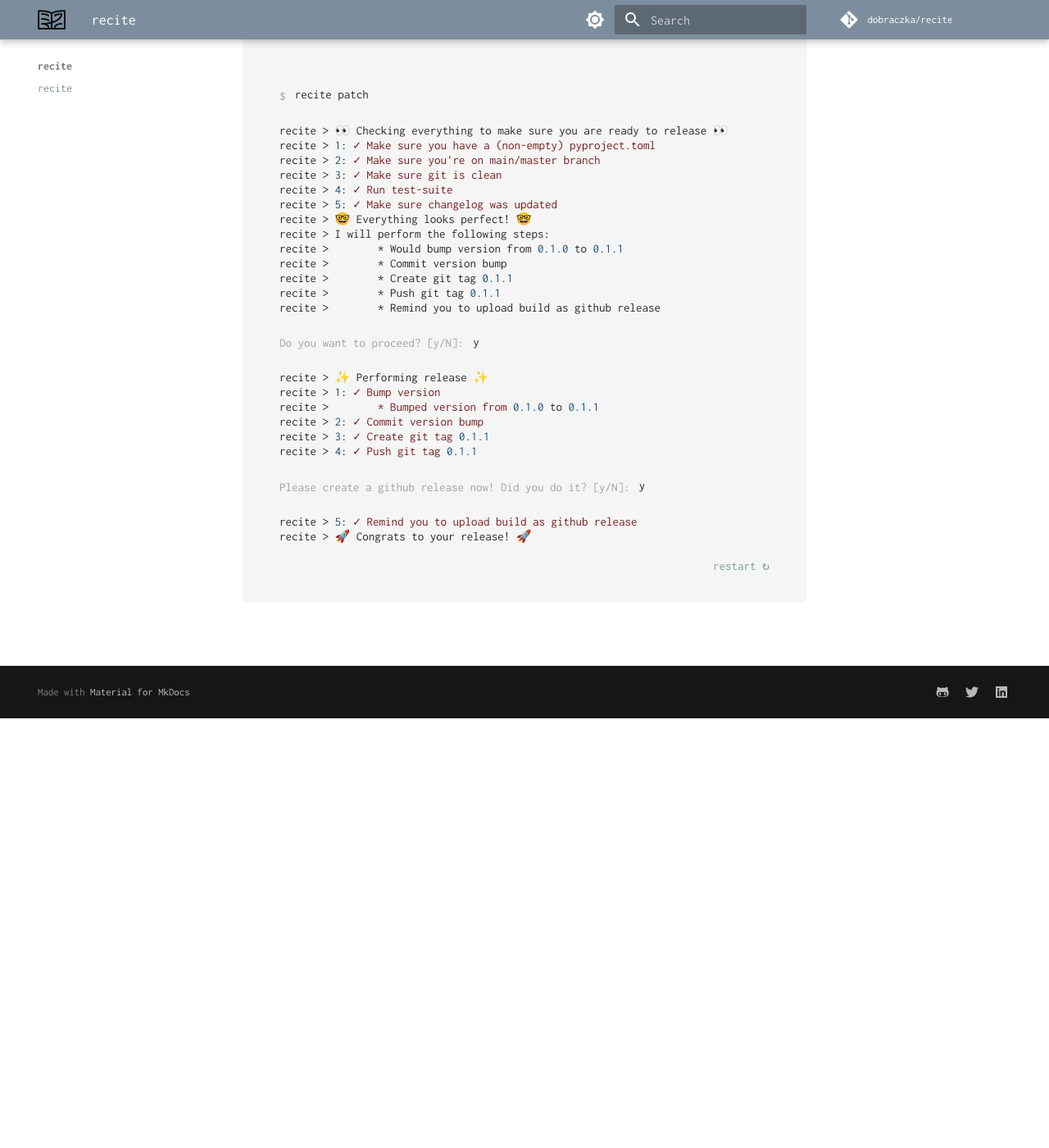
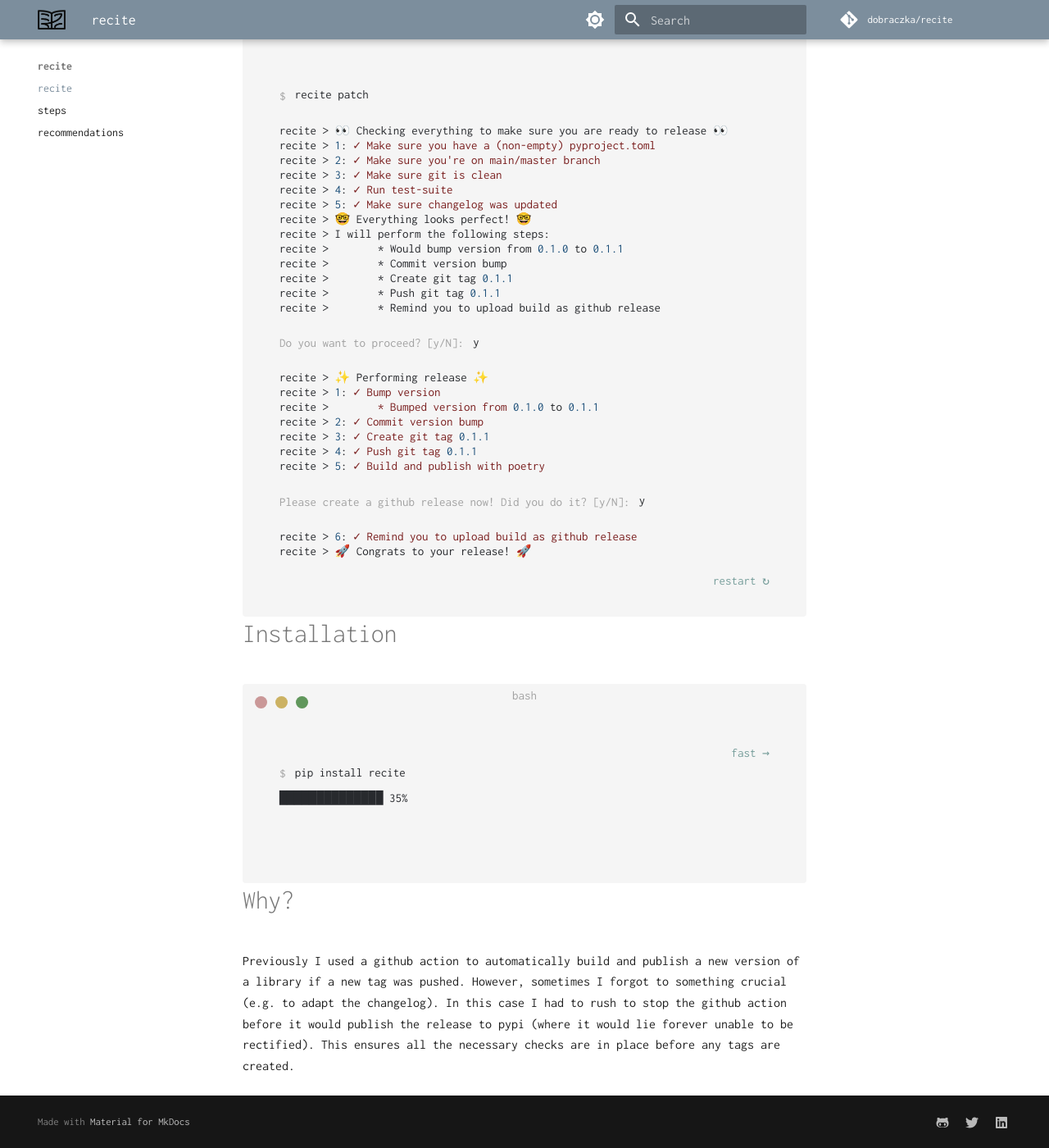
Before and after one commit to dobraczka/recite, an MkDocs documentation site: the page built from docs/index.md, in a window 1280 px wide and 1400 px high, scrolled down 524 px. Shown: the whole window at 82% size. Built offline with MkDocs 1.6.1 and Material for MkDocs 9.7.7, drawn with Linux system fonts in a browser that asks for light colours; comment, search, counter and statistics services are not loaded.

Commit message:
More documentation

````diff
--- a/docs/index.md
+++ b/docs/index.md
@@ -42,10 +42,26 @@
 recite > <span class="termynal-blue-text">2</span>: <span class="termynal-green-text">✓ Commit version bump</span>
 recite > <span class="termynal-blue-text">3</span>: <span class="termynal-green-text">✓ Create git tag</span> <span class="termynal-blue-text">0.1.1</span>
 recite > <span class="termynal-blue-text">4</span>: <span class="termynal-green-text">✓ Push git tag</span> <span class="termynal-blue-text">0.1.1</span>
+recite > <span class="termynal-blue-text">5</span>: <span class="termynal-green-text">✓ Build and publish with poetry</span>
 
 # Please create a github release now! Did you do it? [y/N]:$ y
 
-recite > <span class="termynal-blue-text">5</span>: <span class="termynal-green-text">✓ Remind you to upload build as github release</span>
+recite > <span class="termynal-blue-text">6</span>: <span class="termynal-green-text">✓ Remind you to upload build as github release</span>
 recite > 🚀 Congrats to your release! 🚀
 ```
 </div>
+
+# Installation
+
+<div class="termy">
+```console
+$ pip install recite
+---> 100%
+Successfully installed typer
+```
+</div>
+
+# Why?
+
+Previously I used a github action to automatically build and publish a new version of a library if a new tag was pushed. However, sometimes I forgot to something crucial (e.g. to adapt the changelog). In this case I had to rush to stop the github action before it would publish the release to pypi (where it would lie forever unable to be rectified).
+This ensures all the necessary checks are in place before any tags are created.
--- a/mkdocs.yml
+++ b/mkdocs.yml
@@ -1,4 +1,5 @@
 site_name: recite
+site_description: recite, Publish your poetry-based projects, without missing important steps
 theme:
   name: material
   font:
@@ -26,6 +27,11 @@
 repo_name: dobraczka/recite
 repo_url: https://github.com/dobraczka/recite
 
+nav:
+  - recite: index.md
+  - steps: steps.md
+  - recommendations: recommendations.md
+
 plugins:
   - search:
       lang: en
````
Also changed, not shown: .readthedocs.yml (added, +14 -0 lines), README.md (+3 -2 lines), docs/recommendations.md (added, +32 -0 lines), docs/steps.md (added, +51 -0 lines), pyproject.toml (+10 -0 lines), 3 other files.
